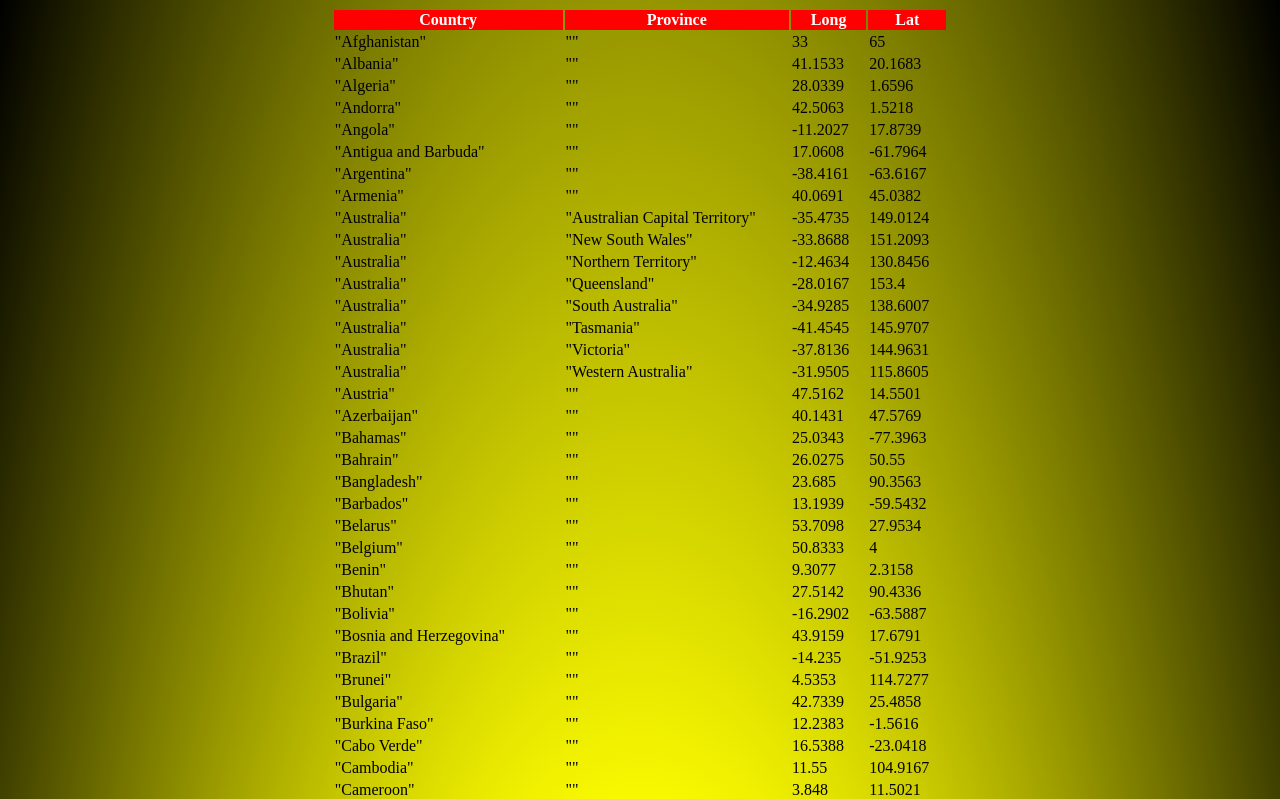
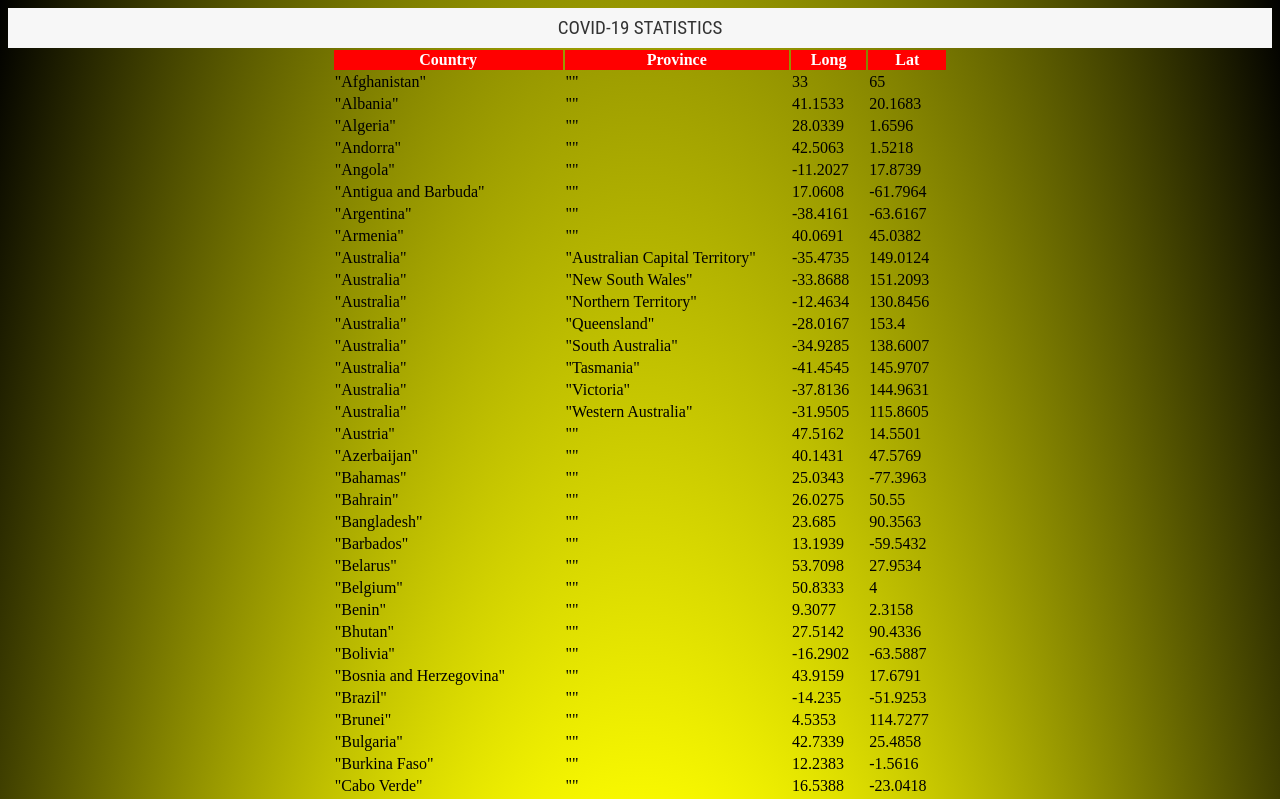
Before and after one commit to ayyoubhalbaoui1/D3.js, a plain HTML site: page index.html in a window 1280 px wide. Shown: the top 799 px of the page. Drawn offline with nearby package versions, Linux system fonts and the light colour scheme.

Commit message:
modification sue le css

```diff
--- a/index.html
+++ b/index.html
@@ -4,6 +4,7 @@
     <meta charset="UTF-8">
     <meta name="viewport" content="width=device-width, initial-scale=1.0">
     <script src="https://d3js.org/d3.v5.min.js"></script>
+    <link rel="stylesheet" href="style.css">
     <title>Corona Virus Statistics</title>
 </head>
 <body>
@@ -24,6 +25,7 @@
      </style>
  </head>
  <body>
+    <div class="label-counter" id="page-top">COVID-19 Statistics</div>
 
         <div>
             <center>
--- /dev/null
+++ b/style.css
@@ -0,0 +1,9 @@
+.label-counter {
+    text-align: center;
+    background-color: rgb(247, 247, 247);
+    color: #333;
+    font-size: 19px;
+    text-transform: uppercase;
+    line-height: 40px;
+    font-family: roboto condensed,sans-serif;
+}
```
